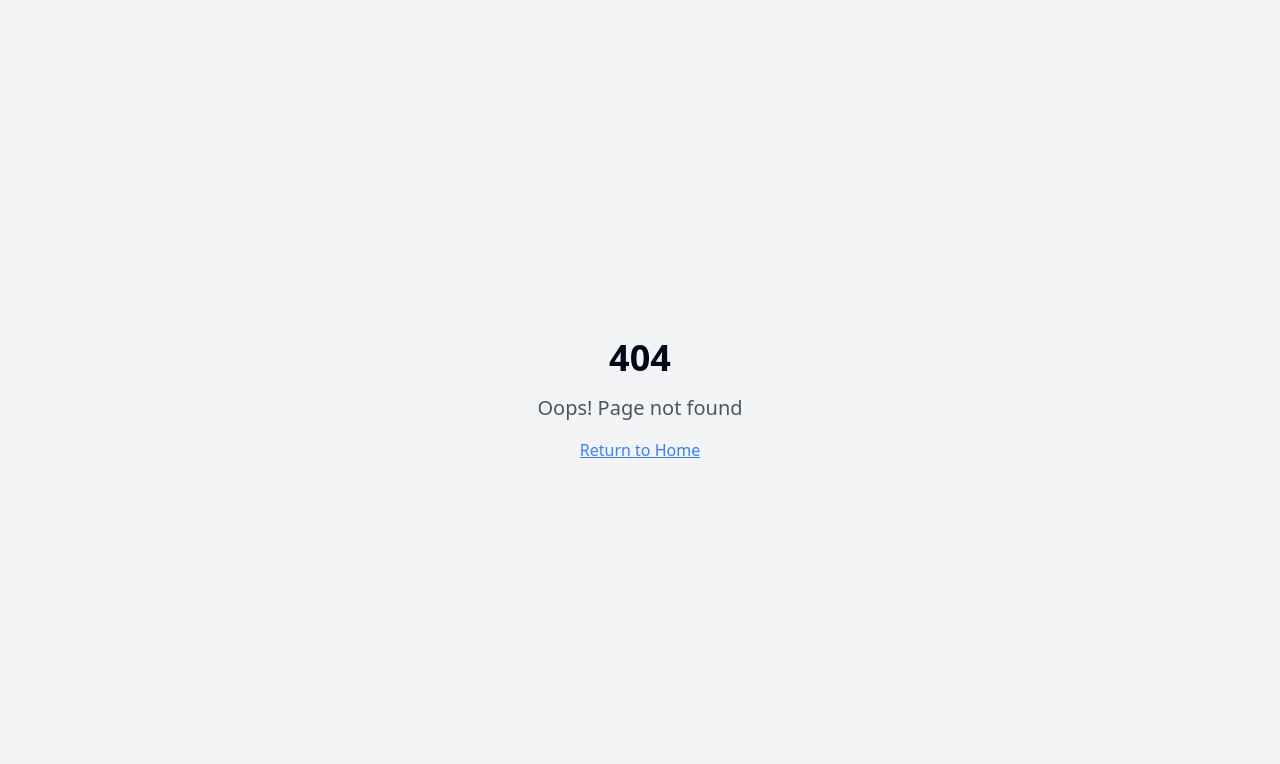
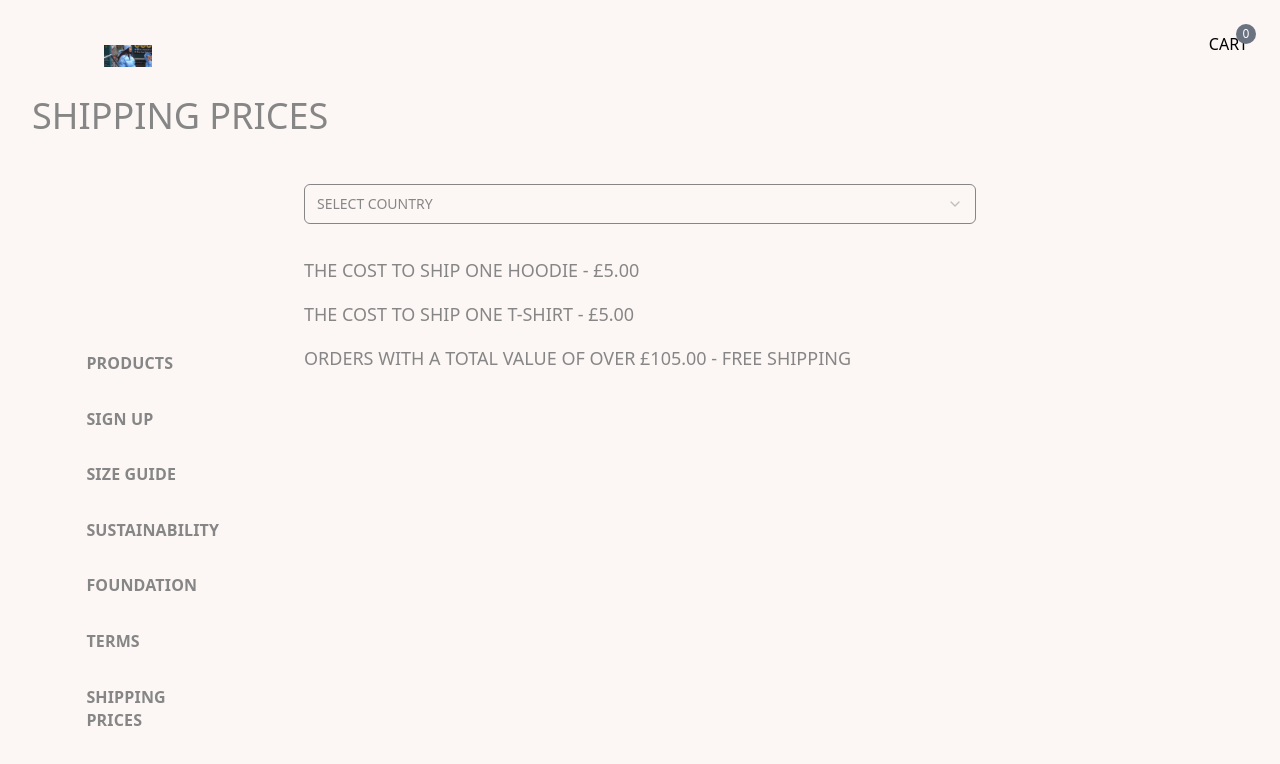
Before and after one commit to Narutostha/echo-sitecraft, a React (Vite) app: page /shipping-prices in a window 1280 px wide. Before the commit this address had no page. Shown: the top 764 px of the page. Built offline with nearby package versions, Linux system fonts and the light colour scheme; a web font is replaced by a local one.

Commit message:
Add shipping prices page
Adds a new page at the `/shipping-prices` route.

```diff
--- a/src/App.tsx
+++ b/src/App.tsx
@@ -10,6 +10,7 @@ import Products from "./pages/Products";
 import ProductDetail from "./pages/ProductDetail";
 import Cart from "./pages/Cart";
 import SizeGuide from "./pages/SizeGuide";
+import ShippingPrices from "./pages/ShippingPrices";
 import NotFound from "./pages/NotFound";
 
 const queryClient = new QueryClient();
@@ -27,6 +28,7 @@ const App = () => (
             <Route path="/products/:id" element={<ProductDetail />} />
             <Route path="/cart" element={<Cart />} />
             <Route path="/size-guide" element={<SizeGuide />} />
+            <Route path="/shipping-prices" element={<ShippingPrices />} />
             <Route path="*" element={<NotFound />} />
           </Routes>
         </BrowserRouter>
--- /dev/null
+++ b/src/pages/ShippingPrices.tsx
@@ -0,0 +1,76 @@
+
+import { motion } from "framer-motion";
+import { useState } from "react";
+import Sidebar from "../components/Sidebar";
+import Cart from "../components/Cart";
+import {
+  Select,
+  SelectContent,
+  SelectGroup,
+  SelectItem,
+  SelectTrigger,
+  SelectValue,
+} from "@/components/ui/select";
+
+const ShippingPrices = () => {
+  const [selectedCountry, setSelectedCountry] = useState<string>("");
+
+  const countries = [
+    "United Kingdom",
+    "United States",
+    "Canada",
+    "Australia",
+    "Germany",
+    "France",
+    "Spain",
+    "Italy",
+    "Netherlands",
+    "Belgium",
+  ];
+
+  return (
+    <div className="min-h-screen bg-shop">
+      <Sidebar />
+      <Cart />
+      <motion.div
+        initial={{ opacity: 0 }}
+        animate={{ opacity: 1 }}
+        transition={{ duration: 0.5 }}
+        className="max-w-7xl mx-auto pt-24 px-8"
+      >
+        <h1 className="text-4xl font-light mb-12 text-[#868686]">SHIPPING PRICES</h1>
+
+        <div className="max-w-2xl mx-auto space-y-8">
+          <Select onValueChange={setSelectedCountry} value={selectedCountry}>
+            <SelectTrigger className="w-full text-[#868686] bg-transparent border-[#868686]">
+              <SelectValue placeholder="SELECT COUNTRY" />
+            </SelectTrigger>
+            <SelectContent>
+              <SelectGroup>
+                {countries.map((country) => (
+                  <SelectItem key={country} value={country}>
+                    {country}
+                  </SelectItem>
+                ))}
+              </SelectGroup>
+            </SelectContent>
+          </Select>
+
+          <div className="space-y-4 text-[#868686] text-lg">
+            <p className="uppercase">
+              THE COST TO SHIP ONE HOODIE - £5.00
+            </p>
+            <p className="uppercase">
+              THE COST TO SHIP ONE T-SHIRT - £5.00
+            </p>
+            <p className="uppercase font-medium">
+              ORDERS WITH A TOTAL VALUE OF OVER £105.00 - FREE SHIPPING
+            </p>
+          </div>
+        </div>
+      </motion.div>
+    </div>
+  );
+};
+
+export default ShippingPrices;
```
